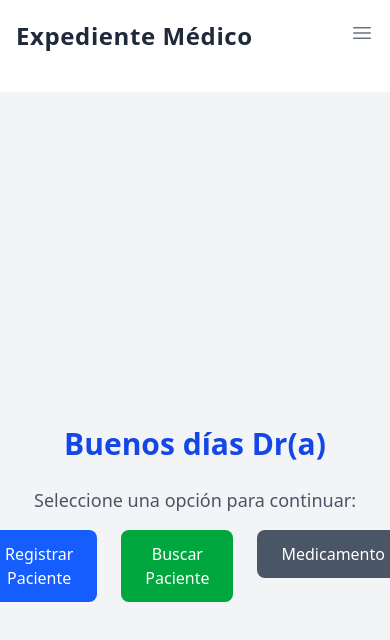
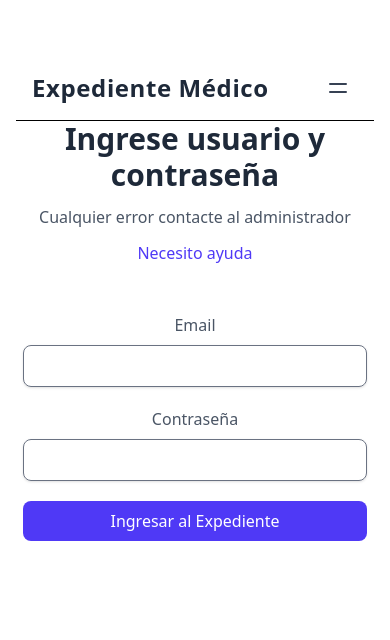
Before and after one commit to LuisDNA1196/expedientelectronico, a React (Vite) app: page / in a window 390 px wide. Shown: the top 640 px of the page. Built offline with nearby package versions, Linux system fonts and the light colour scheme.

Commit message:
Login actualizado como pagina inicial

```diff
--- a/src/App.jsx
+++ b/src/App.jsx
@@ -1,5 +1,4 @@
 import { Routes, Route } from "react-router";
-import Navbar from "./components/Navbar";
 import Home from "./pages/Home";
 import Login from "./pages/Login";
 
@@ -7,10 +6,10 @@ function App() {
   return (
 
       <div className="w-full">
-        <Navbar />
+
         <Routes>
-          <Route path="/" element={<Home />} />
-          <Route path="/login" element={<Login />} />
+          <Route path="/" element={<Login />} />
+          <Route path="/home" element={<Home />} />
           <Route path="/registrar" element={<h1>Registrar Paciente</h1>} />
           <Route path="/buscar" element={<h1>Buscar Paciente</h1>} />
           <Route path="/imagenes" element={<h1>Sección de Imágenes</h1>} />
--- /dev/null
+++ b/src/components/SecNavbar.jsx
@@ -0,0 +1,65 @@
+import { useState } from "react";
+
+const SecNavBar = () => {
+  const [state, setState] = useState(false);
+
+  return (
+    <nav className="bg-white w-full border-b md:border-0 md:static">
+      <div className="items-center px-4 max-w-screen-xl mx-auto md:flex md:px-8">
+        <div className="flex items-center justify-between py-3 md:py-5 md:block">
+          <a href="javascript:void(0)">
+            <p className="text-2xl font-bold text-gray-800 tracking-wide">
+              Expediente Médico
+            </p>
+          </a>
+          <div className="md:hidden">
+            <button
+              className="text-gray-700 outline-none p-2 rounded-md focus:border-gray-400 focus:border"
+              onClick={() => setState(!state)}
+            >
+              {state ? (
+                <svg
+                  xmlns="http://www.w3.org/2000/svg"
+                  className="h-6 w-6"
+                  viewBox="0 0 20 20"
+                  fill="currentColor"
+                >
+                  <path
+                    fillRule="evenodd"
+                    d="M4.293 4.293a1 1 0 011.414 0L10 8.586l4.293-4.293a1 1 0 111.414 1.414L11.414 10l4.293 4.293a1 1 0 01-1.414 1.414L10 11.414l-4.293 4.293a1 1 0 01-1.414-1.414L8.586 10 4.293 5.707a1 1 0 010-1.414z"
+                    clipRule="evenodd"
+                  />
+                </svg>
+              ) : (
+                <svg
+                  xmlns="http://www.w3.org/2000/svg"
+                  className="h-6 w-6"
+                  fill="none"
+                  viewBox="0 0 24 24"
+                  stroke="currentColor"
+                >
+                  <path
+                    strokeLinecap="round"
+                    strokeLinejoin="round"
+                    strokeWidth={2}
+                    d="M4 8h16M4 16h16"
+                  />
+                </svg>
+              )}
+            </button>
+          </div>
+        </div>
+
+        <div className="hidden md:inline-block ml-auto">
+          <a
+            href="javascript:void(0)"
+            className="py-3 px-4 text-white bg-indigo-600 hover:bg-indigo-700 rounded-md shadow"
+          >
+            Conocenos
+          </a>
+        </div>
+      </div>
+    </nav>
+  );
+};
+export default SecNavBar;
--- a/src/pages/Home.jsx
+++ b/src/pages/Home.jsx
@@ -18,13 +18,13 @@ const Home = () => {
       </p>
       <div className="flex space-x-6">
         <Link to="/registrar">
-          <button className="bg-blue-600 text-white px-6 py-3 rounded-lg hover:bg-blue-700 transition">
+          <button className="bg-green-600 text-white px-6 py-3 rounded-lg hover:bg-green-700 transition">
             Registrar Paciente
           </button>
         </Link>
         <Link to="/buscar">
-          <button className="bg-green-600 text-white px-6 py-3 rounded-lg hover:bg-green-700 transition">
-            Buscar Paciente
+          <button className="bg-red-600 text-white px-6 py-3 rounded-lg hover:bg-red-700 transition">
+            Nueva nota
           </button>
         </Link>
         <Link to="/imagenes">
--- a/src/pages/Login.jsx
+++ b/src/pages/Login.jsx
@@ -1,14 +1,48 @@
+import SecNavBar from "../components/SecNavbar";
 
 const Login = () => {
   return (
-    <div className="flex justify-center items-center h-screen bg-gray-100">
-      <div className="bg-white p-6 rounded-lg shadow-lg">
-        <h2 className="text-xl font-bold">Iniciar Sesión</h2>
-        <input type="text" placeholder="Usuario" className="border p-2 my-2 w-full" />
-        <input type="password" placeholder="Contraseña" className="border p-2 my-2 w-full" />
-        <button className="bg-blue-600 text-white p-2 w-full">Entrar</button>
+
+    <main className="min-h-screen items-center justify-center px-4 py-14">
+      <SecNavBar/>
+      <div className="max-w-screen-xl w-full text-gray-600 md:px-8">
+        <div className="max-w-2xl mx-auto flex flex-col items-center text-center">
+          <div className="max-w-lg space-y-3">
+            <p className="text-gray-800 text-3xl font-semibold sm:text-4xl">
+              Ingrese usuario y contraseña
+            </p>
+            <p>Cualquier error contacte al administrador</p>
+            <a href="/" className="text-indigo-600 hover:underline">
+              Necesito ayuda
+            </a>
+          </div>
+          <div className="flex-1 mt-12 sm:max-w-lg lg:max-w-md">
+            <form onSubmit={(e) => e.preventDefault()} className="space-y-5">
+              <div>
+                <label className="font-medium">Email</label>
+                <input
+                  type="email"
+                  required
+                  className="w-full mt-2 px-3 py-2 text-gray-500 bg-transparent outline-none border focus:border-indigo-600 shadow-sm rounded-lg"
+                />
+              </div>
+              <div>
+                <label className="font-medium">Contraseña</label>
+                <input
+                  type="password"
+                  required
+                  className="w-full mt-2 px-3 py-2 text-gray-500 bg-transparent outline-none border focus:border-indigo-600 shadow-sm rounded-lg"
+                />
+              </div>
+
+              <button className="w-full px-4 py-2 text-white font-medium bg-indigo-600 hover:bg-indigo-500 active:bg-indigo-600 rounded-lg duration-150">
+                Ingresar al Expediente
+              </button>
+            </form>
+          </div>
+        </div>
       </div>
-    </div>
+    </main>
   );
 };
 
```
